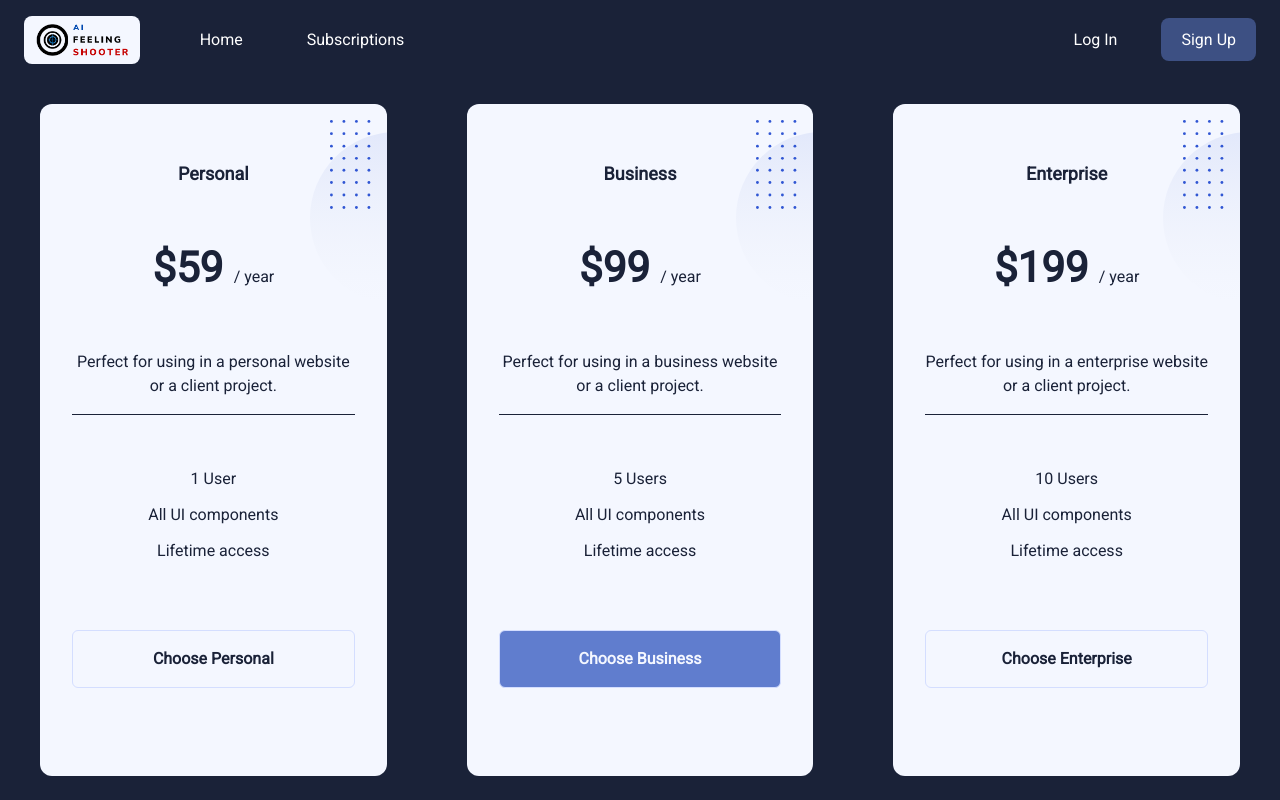
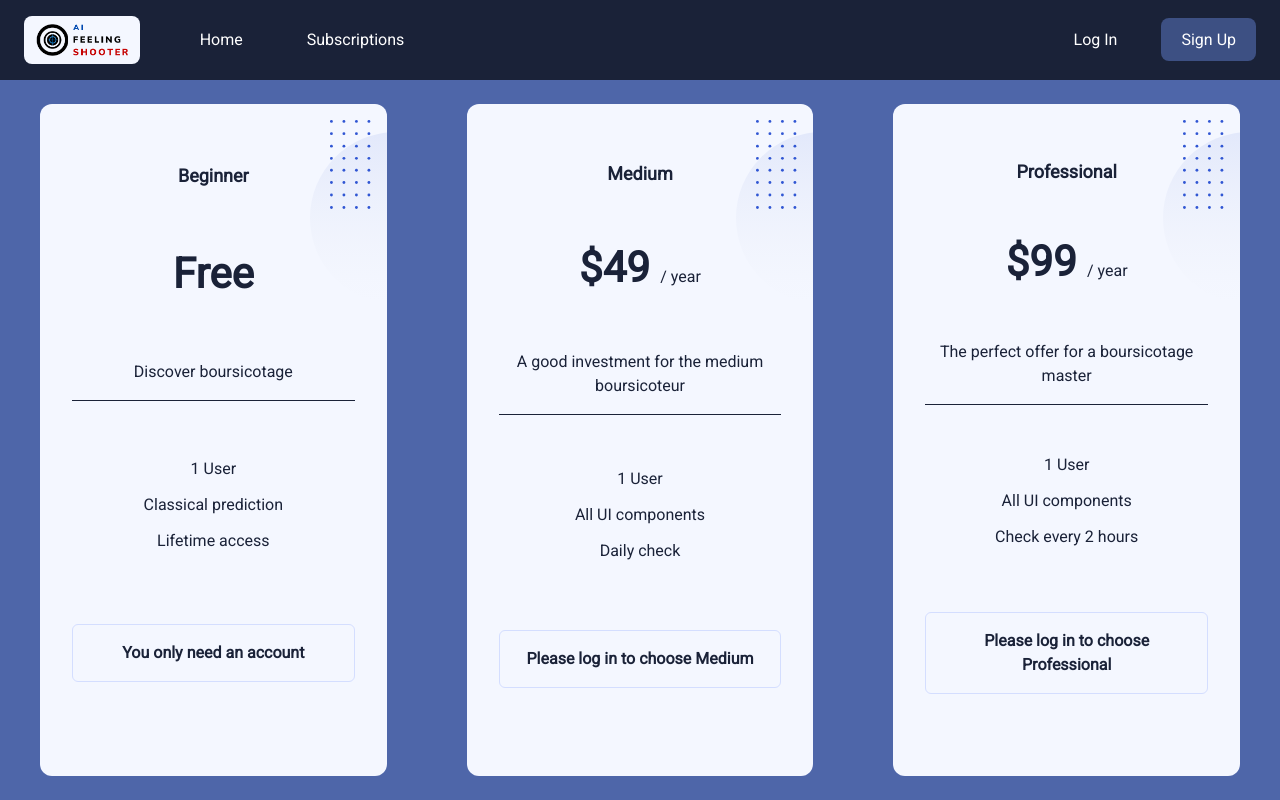
Before and after one commit to TimPrevot/AI-Feeling-Shooter, a Vue app in the folder client/: page /subscriptions in a window 1280 px wide. Built offline with nearby package versions, Linux system fonts and the light colour scheme.

Commit message:
Subscribe logic

```diff
--- a/client/src/components/Card.vue
+++ b/client/src/components/Card.vue
@@ -16,10 +16,13 @@
 		<span class="text-primary font-semibold text-lg block mb-4">
 			{{ props.subscription.tierName }}
 		</span>
-		<h2 class="font-bold text-dark mb-5 text-[42px]">
-			${{ props.subscription.pricePerYear }}
-			<span class="text-base font-medium"> / year </span>
+		<h2 v-if="props.subscription.tierName === 'Beginner'" class="font-bold text-dark mb-5 text-[42px]">
+			Free
 		</h2>
+    <h2 v-else class="font-bold text-dark mb-5 text-[42px]">
+      ${{ props.subscription.pricePerYear }}
+      <span class="text-base font-medium"> / year </span>
+    </h2>
 		<p class="text-base text-body-color pb-4 mb-4 border-b border-[#F2F2F2">
 			{{ props.subscription.tierDescription }}
 		</p>
@@ -31,20 +34,35 @@
 				{{ feature }}
 			</p>
 		</div>
-		<a
-			v-if="props.subscription.tierName === 'Business'"
-			href="javascript:void(0)"
-			class="w-full bg-primary-500 text-secondary-100 block text-base font-semibold border border-[#D4DEFF] rounded-md text-center p-4 hover:text-white hover:bg-primary hover:border-primary transition"
-		>
-			Choose {{ props.subscription.tierName }}
-		</a>
-		<a
-			v-else
-			href="javascript:void(0)"
-			class="w-full block text-base font-semibold border border-[#D4DEFF] rounded-md text-center p-4 hover:text-white hover:bg-primary hover:border-primary transition"
-		>
-			Choose {{ props.subscription.tierName }}
-		</a>
+    <div v-if="!$store.state.user">
+      <p
+          v-if="props.subscription.tierName === 'Beginner'"
+          class="w-full block text-base font-semibold border border-[#D4DEFF] rounded-md text-center p-4 hover:text-white hover:bg-primary hover:border-primary transition"
+      >
+        You only need an account
+      </p>
+      <p
+          v-else
+          class="w-full block text-base font-semibold border border-[#D4DEFF] rounded-md text-center p-4 hover:text-white hover:bg-primary hover:border-primary transition"
+      >
+        Please log in to choose {{ props.subscription.tierName }}
+      </p>
+    </div>
+    <div v-else>
+      <p
+          v-if="props.subscription.tierName === 'Beginner'"
+          class="w-full block text-base font-semibold border border-[#D4DEFF] rounded-md text-center p-4 hover:text-white hover:bg-primary hover:border-primary transition"
+      >
+        Already checkout
+      </p>
+      <button
+          v-else
+          class="w-full block text-base font-semibold border border-[#D4DEFF] rounded-md text-center p-4 hover:text-white hover:bg-primary hover:border-primary transition"
+          @click="$store.dispatch('subscribe',2)"
+      >
+        Choose {{ props.subscription.tierName }}
+      </button>
+    </div>
 		<div>
 			<span class="absolute right-0 top-7 z-[-1]">
 				<img src="../assets/circle_shade.svg" alt="circle shade" />
--- a/client/src/store/index.ts
+++ b/client/src/store/index.ts
@@ -48,6 +48,16 @@ const store = createStore({
             await router.push("/");
         },
 
+        async subscribe(data){
+            axios
+                .patch(`${server.baseURL}/api/users/modify_rank`, data)
+                .then((response) =>{
+                    console.log(response.data);
+                }).catch((err) => {
+                console.log(err.status);
+            });
+        },
+
         logout({commit}){
             commit('clearUser')
             localStorage.removeItem('user')
--- a/client/src/views/Subscriptions.vue
+++ b/client/src/views/Subscriptions.vue
@@ -4,31 +4,31 @@
 	// const props = defineProps<Props>();
 	const subscriptions = [
 		{
-			tierName: 'Personal',
+			tierName: 'Beginner',
 			tierDescription:
-				'Perfect for using in a personal website or a client project.',
-			pricePerYear: 59,
-			features: ['1 User', 'All UI components', 'Lifetime access'],
+				'Discover boursicotage',
+			pricePerYear: 0,
+			features: ['1 User', 'Classical prediction', 'Lifetime access'],
 		},
 		{
-			tierName: 'Business',
+			tierName: 'Medium',
 			tierDescription:
-				'Perfect for using in a business website or a client project.',
-			pricePerYear: 99,
-			features: ['5 Users', 'All UI components', 'Lifetime access'],
+				'A good investment for the medium boursicoteur',
+			pricePerYear: 49,
+			features: ['1 User', 'All UI components', 'Daily check'],
 		},
 		{
-			tierName: 'Enterprise',
+			tierName: 'Professional',
 			tierDescription:
-				'Perfect for using in a enterprise website or a client project.',
-			pricePerYear: 199,
-			features: ['10 Users', 'All UI components', 'Lifetime access'],
+				'The perfect offer for a boursicotage master',
+			pricePerYear: 99,
+			features: ['1 User','All UI components', 'Check every 2 hours'],
 		},
 	];
 </script>
 <template>
 	<div
-		class="w-full h-full bg-primary-100 text-primary-100 flex place-content-around"
+		class="w-full h-full bg-primary-400 text-primary-100 flex place-content-around"
 	>
 		<Card
 			v-for="subscription in subscriptions"
```
